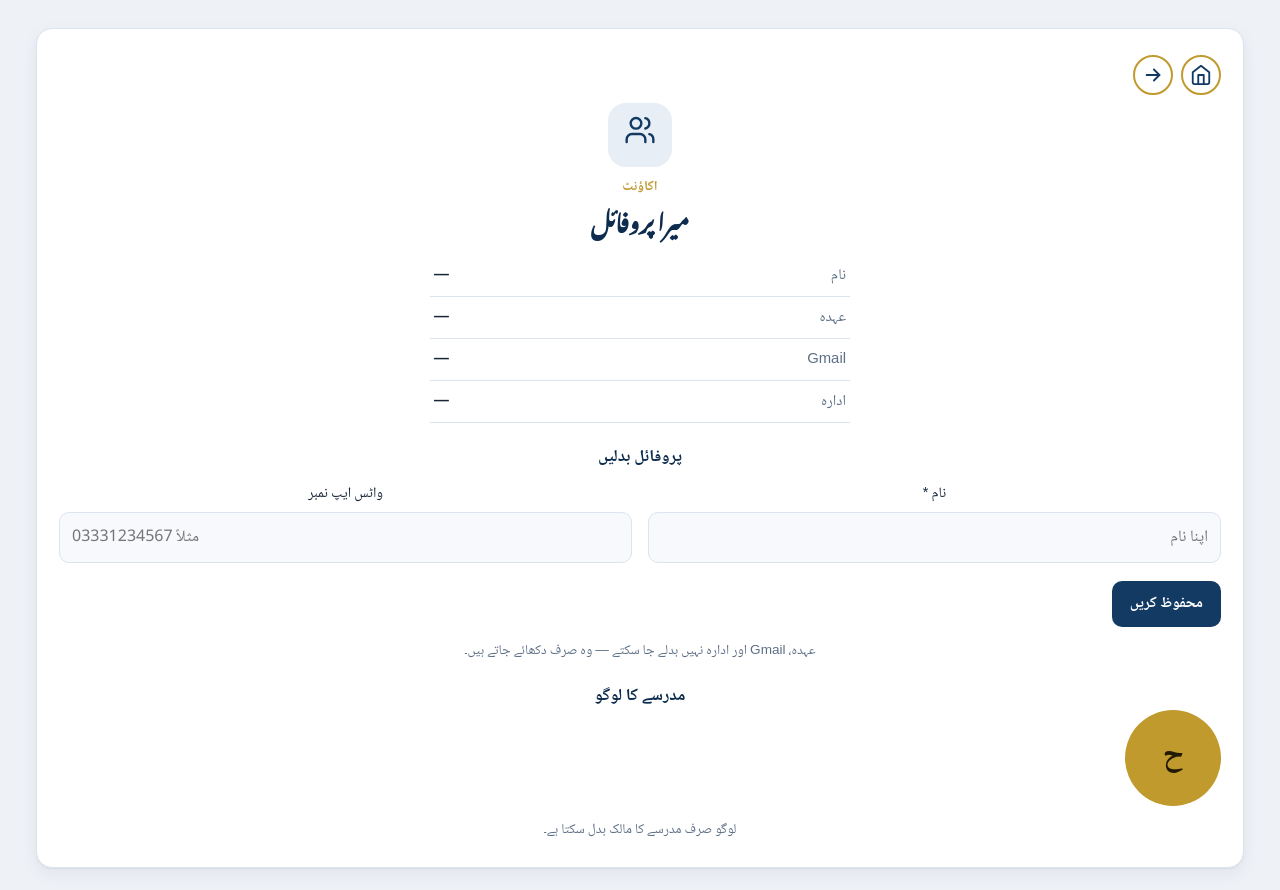
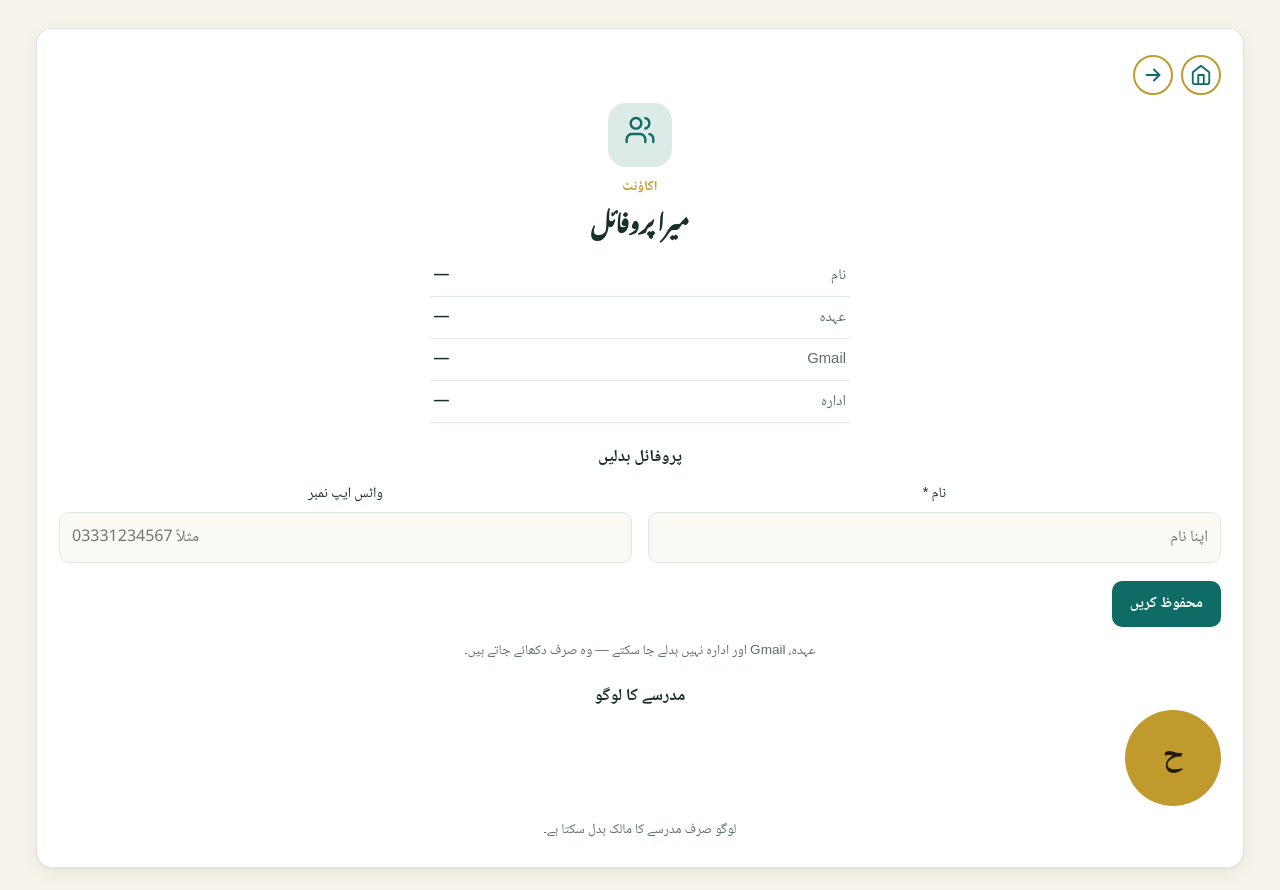
Before and after one commit to hameedum673-ui/madarsa-management-system, a Next.js app: page /profile in a window 1280 px wide. Built offline with nearby package versions, Linux system fonts and the light colour scheme; no server answers; a web font is replaced by a local one.

Commit message:
نمونہ 3 — سمندری + سنہری تھیم، دن اور رات

```diff
--- a/src/app/globals.css
+++ b/src/app/globals.css
@@ -1,35 +1,75 @@
+  /* تھیم 3 — نمونہ 3: گہرا سمندری و سنہری — دن والا انداز */
   :root{
-    --navy:#123a63;
-    --navy-deep:#0c2745;
-    --navy-ink:#0e2c4e;
+    --sea:#0e6b66;
+    --sea-dark:#0a4a47;
     --gold:#c19a2e;
+    --gold-bright:#d9b45b;
+    --bg:#f6f3ea;
+    --surface:#ffffff;
+    --surface-2:#fbf9f3;
+    --line:#dfe7e4;
+    --text:#17302e;
+    --muted:#5a6f6c;
+    --border:#dfe7e4;
+    /* پرانے نام — اب سمندری رنگوں کی طرف اشارہ (سب جگہیں خود بدل جائیں گی) */
+    --navy:var(--sea);
+    --navy-deep:var(--sea-dark);
+    --navy-ink:#17302e;
     --gold-soft:#f3e9cd;
+    --chip:#dcebe8;
+    --shadow:0 1px 2px rgba(10,74,71,.06),0 6px 18px rgba(10,74,71,.06);
+    --radius:14px;
+  }
+  /* تھیم 3 — رات والا انداز (کوکی "theme" سے html[data-theme="dark"]) */
+  html[data-theme="dark"]{
+    --sea:#2aa198;
+    --sea-dark:#0d2926;
+    --gold:#d4af37;
+    --gold-bright:#e8c85a;
+    --bg:#07272a;
+    --surface:#10312f;
+    --surface-2:#0d2926;
+    --line:#1f4a46;
+    --text:#e9f2f0;
+    --muted:#9dbdb7;
+    --border:#1f4a46;
+    --navy:var(--sea);
+    --navy-deep:var(--sea-dark);
+    --navy-ink:#e9f2f0;
+    --gold-soft:#2a2410;
+    --chip:#143f3b;
+    --shadow:0 1px 2px rgba(0,0,0,.35),0 6px 18px rgba(0,0,0,.3);
+  }
+  /* رات میں سرخی گہری رہے (روشن سمندری نہیں)؛ بنیادی بٹنوں پر گہرا متن
+     تاکہ روشن سمندری پس منظر پر صاف پڑھا جائے */
+  html[data-theme="dark"] header.topbar{
+    background:linear-gradient(180deg,#10312f,#0d2926);
+  }
+  html[data-theme="dark"] .btn-primary,
+  html[data-theme="dark"] .back-btn{color:#07272a}
+  html[data-theme="dark"] .btn-primary:hover{background:#35b5ab}
+  html[data-theme="dark"] .guest-banner,
+  html[data-theme="dark"] .backup-banner{color:#e8c85a}
+  html[data-theme="dark"] .backup-banner a{color:#e8c85a}
+  /* لاگ اِن صفحہ — پرانے نیوی رنگ ہی رہیں گے (login-legacy) */
+  .login-legacy{
+    --sea:#123a63;
+    --sea-dark:#0c2745;
+    --gold:#c19a2e;
+    --gold-bright:#d9b45b;
     --bg:#eef1f6;
     --surface:#ffffff;
     --surface-2:#f7f9fc;
     --line:#dde4ee;
     --text:#182638;
     --muted:#5d6f86;
+    --border:#dde4ee;
+    --navy:#123a63;
+    --navy-deep:#0c2745;
+    --navy-ink:#0e2c4e;
+    --gold-soft:#f3e9cd;
     --chip:#e8eef6;
     --shadow:0 1px 2px rgba(14,44,78,.06),0 6px 18px rgba(14,44,78,.06);
-    --radius:14px;
-  }
-  @media (prefers-color-scheme: dark){
-    :root{
-      --navy:#2c5f96;
-      --navy-deep:#0a1c31;
-      --navy-ink:#dce9f7;
-      --gold:#d4af37;
-      --gold-soft:#3a331d;
-      --bg:#0d1622;
-      --surface:#152437;
-      --surface-2:#1a2c44;
-      --line:#2a3f5c;
-      --text:#e8eff7;
-      --muted:#9db1c8;
-      --chip:#1e3350;
-      --shadow:0 1px 2px rgba(0,0,0,.35),0 6px 18px rgba(0,0,0,.3);
-    }
   }
   *{box-sizing:border-box}
   html,body{margin:0;padding:0}
@@ -121,7 +161,7 @@
   /* مرحلہ 98 — پروفائل صفحے پر لوگو کا بڑا گول نمونہ */
   .logo-preview{width:96px;height:96px;border-radius:50%;object-fit:cover;border:2px solid var(--gold);display:block}
   /* مرحلہ 99 — کاٹنے والی اسکرین کا ڈبہ (گول دائرہ) */
-  .crop-wrap{position:relative;width:100%;height:320px;background:#0c2745;border-radius:12px;overflow:hidden;margin-top:12px}
+  .crop-wrap{position:relative;width:100%;height:320px;background:var(--sea-dark);border-radius:12px;overflow:hidden;margin-top:12px}
   .logo-preview-letter{width:96px;height:96px;border-radius:50%;background:var(--gold);color:#231a02;display:flex;align-items:center;justify-content:center;font-weight:700;font-size:2rem}
   .menu-wrap{position:relative}
   .topbar-actions{display:flex;align-items:center;gap:14px;margin-inline-start:auto;order:4}
@@ -366,6 +406,13 @@ table.tbl{width:100%;border-collapse:collapse;font-size:.92rem}
 .sub{font-size:.82rem;color:#666}
 .spacer{flex:1}
 @media print{
+  /* پرنٹ ہمیشہ پرانے ہلکے رنگوں میں — رات والا انداز بھی کاغذ پر سفید چھپے */
+  :root,html[data-theme="dark"]{
+    --sea:#123a63;--sea-dark:#0c2745;--gold:#c19a2e;--gold-bright:#d9b45b;
+    --bg:#fff;--surface:#fff;--surface-2:#fff;--line:#999;--text:#182638;
+    --muted:#5d6f86;--border:#999;--navy:#123a63;--navy-deep:#0c2745;
+    --navy-ink:#0e2c4e;--gold-soft:#f3e9cd;--chip:#e8eef6;
+  }
   .topbar,.foot,.no-print,.back-btn{display:none!important}
   body{background:#fff}
   .module-view{padding:0}
--- a/src/app/layout.tsx
+++ b/src/app/layout.tsx
@@ -5,6 +5,7 @@ import AutoLogout from "@/components/AutoLogout";
 import NavigationLoader from "@/components/NavigationLoader";
 import ServiceWorkerRegister from "@/components/ServiceWorkerRegister";
 import { getMyLanguage } from "@/lib/language";
+import { getMyTheme } from "@/lib/theme";
 import { t } from "@/i18n/dictionary";
 
 /**
@@ -31,6 +32,8 @@ const nastaliqUrdu = Noto_Nastaliq_Urdu({
 export async function generateMetadata(): Promise<Metadata> {
   // زبان کے حساب سے ٹیب کا عنوان اور ایپ کا نام (اردو / عربی)
   const lang = await getMyLanguage();
+  // تھیم 3 — براؤزر کو چنے ہوئے انداز (دن/رات) کے رنگ بتائیں
+  const theme = await getMyTheme();
   return {
     title: t(lang, "app.sysname"),
     manifest: "/manifest.json",
@@ -46,7 +49,7 @@ export async function generateMetadata(): Promise<Metadata> {
       title: t(lang, "app.name"),
       statusBarStyle: "default",
     },
-    other: { "color-scheme": "light dark" },
+    other: { "color-scheme": theme },
   };
 }
 
@@ -54,7 +57,7 @@ export const viewport: Viewport = {
   width: "device-width",
   initialScale: 1,
   viewportFit: "cover",
-  themeColor: "#123a63",
+  themeColor: "#0e6b66",
 };
 
 export default async function RootLayout({
@@ -66,10 +69,13 @@ export default async function RootLayout({
   // عربی اور اردو دونوں RTL ہیں، اس لیے سمت نہیں بدلتی؛ صرف lang اور
   // فونٹ بدلتا ہے (lang-ar سرخیوں کو نسخ فونٹ دیتی ہے — globals.css)۔
   const lang = await getMyLanguage();
+  // تھیم 3 — دن/رات (کوکی "theme"؛ نہ ہو تو دن والا انداز)
+  const theme = await getMyTheme();
   return (
     <html
       lang={lang}
       dir="rtl"
+      data-theme={theme}
       className={`${naskhArabic.variable} ${nastaliqUrdu.variable}${lang === "ar" ? " lang-ar" : ""}`}
     >
       <body>
--- a/src/app/login/page.tsx
+++ b/src/app/login/page.tsx
@@ -156,7 +156,7 @@ export default function LoginPage() {
   }
 
   return (
-    <main className="login11-page">
+    <main className="login11-page login-legacy">
       <div className="login11-box">
         <h1 className="login11-title">
           جامعہ منیجمنٹ سسٹم
--- a/src/app/page.tsx
+++ b/src/app/page.tsx
@@ -11,6 +11,7 @@ import {
 import { isMadrasaOwner } from "@/lib/approval";
 import { todayInKarachi } from "@/lib/attendance";
 import { getMyLanguage } from "@/lib/language";
+import { getMyTheme } from "@/lib/theme";
 import { numLocale, t } from "@/i18n/dictionary";
 
 /** مین ڈیش بورڈ — منظور شدہ ڈیزائن جوں کا توں */
@@ -32,6 +33,8 @@ export default async function DashboardPage() {
   // مرحلہ 102 — صارف کی زبان (کوکی، پھر پروفائل، پھر اردو) — باقی
   // سوالوں کے ساتھ ایک ہی وقت میں
   const langP = getMyLanguage().catch(() => "ur" as const);
+  // تھیم 3 — دن/رات (کوکی؛ زبان کی طرح باقی سوالوں کے ساتھ ایک ہی وقت میں)
+  const themeP = getMyTheme().catch(() => "light" as const);
   const sectionEq =
     allowedSections.size < 2
       ? ([...allowedSections][0] ?? "__none__")
@@ -362,6 +365,7 @@ export default async function DashboardPage() {
   // --- سب سوال ایک ساتھ پوچھے جاتے ہیں، جواب یہاں ملتا ہے ---
   const [
     lang,
+    theme,
     counts,
     attendanceRaw,
     madrasaName,
@@ -375,6 +379,7 @@ export default async function DashboardPage() {
     activeNoticesCount,
   ] = await Promise.all([
     langP,
+    themeP,
     countsP,
     attendanceP,
     madrasaNameP,
@@ -504,6 +509,7 @@ export default async function DashboardPage() {
         notices={recentNotices}
         noticesCount={activeNoticesCount}
         lang={lang}
+        theme={theme}
       />
       {guestRemainingText ? (
         <p className="guest-banner">{guestRemainingText}</p>
--- a/src/i18n/dictionary.ts
+++ b/src/i18n/dictionary.ts
@@ -140,6 +140,8 @@ const ur: Dict = {
   "topbar.users": "صارفین اور اکاؤنٹس",
   "topbar.settings": "نظام کی ترتیبات",
   "topbar.language": "زبان",
+  "topbar.theme_day": "دن کا موڈ",
+  "topbar.theme_night": "رات کا موڈ",
   "topbar.logout": "لاگ آؤٹ",
   "topbar.user_menu": "صارف کا مینو",
   "topbar.guest_banner": "ڈیمو — باقی وقت: {time} — وقت ختم ہونے پر ڈیمو خودبخود بند ہو جائے گا۔",
@@ -1790,6 +1792,8 @@ const ar: Dict = {
   "topbar.users": "المستخدمون والحسابات",
   "topbar.settings": "إعدادات النظام",
   "topbar.language": "اللغة",
+  "topbar.theme_day": "الوضع النهاري",
+  "topbar.theme_night": "الوضع الليلي",
   "topbar.logout": "تسجيل الخروج",
   "topbar.user_menu": "قائمة المستخدم",
   "topbar.guest_banner": "عرض تجريبي — الوقت المتبقي: {time} — سيُغلق العرض تلقائيًا عند انتهاء الوقت.",
--- /dev/null
+++ b/src/lib/theme.ts
@@ -0,0 +1,18 @@
+/** تھیم 3 — دن/رات کا انتخاب (نمونه 3: گہرا سمندری و سنہری)
+ *
+ * صرف کوکی "theme" سے پڑھا جاتا ہے — فی ڈیوائس محفوظ رہتا ہے،
+ * کوئی SQL / migration / پروفائل کالم نہیں۔ قدر "light" یا "dark"؛
+ * کچھ اور ہو یا کوکی نہ ہو تو دن والا انداز (light)۔
+ */
+import { cookies } from "next/headers";
+
+export type Theme = "light" | "dark";
+
+export async function getMyTheme(): Promise<Theme> {
+  try {
+    const v = (await cookies()).get("theme")?.value;
+    return v === "dark" ? "dark" : "light";
+  } catch {
+    return "light";
+  }
+}
```
Also changed, not shown: src/components/TopBar.tsx (+27 -0 lines).
